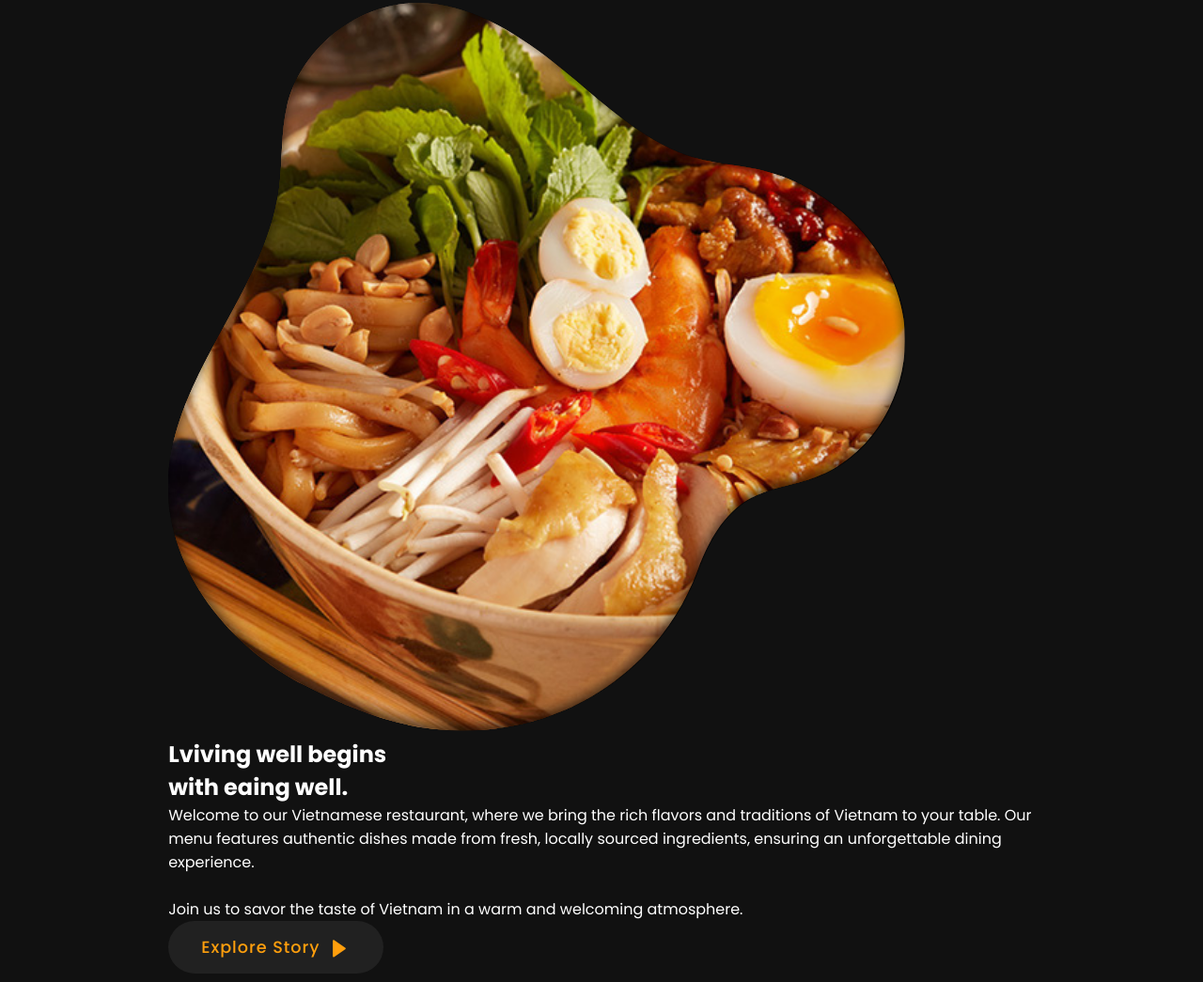
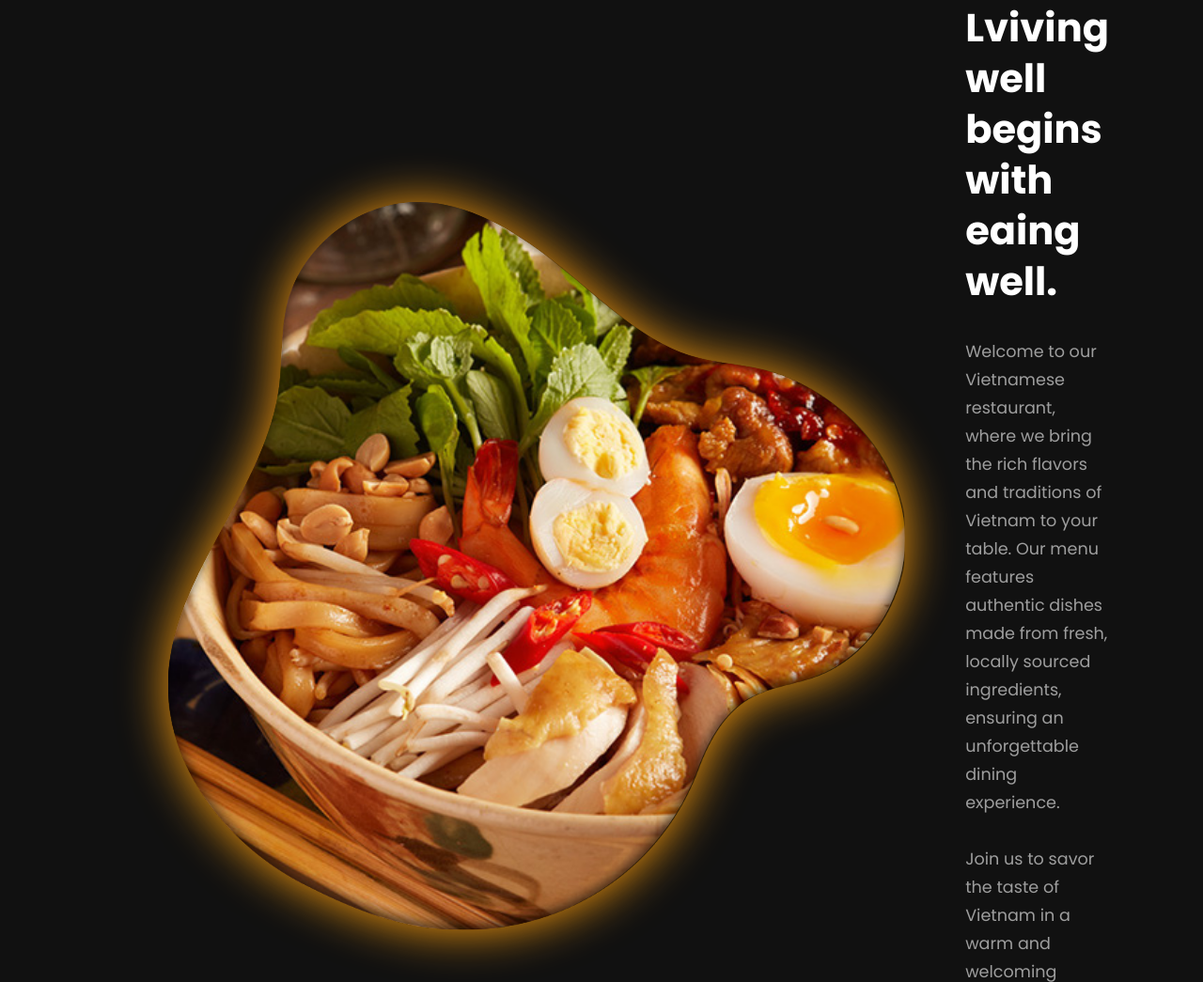
Before and after one commit to duongnguyen130/Culinary-Canvas, a plain HTML site: page index.html in a window 1280 px wide. Shown: the part 1457-2502 px from the top of the page at 94% size. Drawn offline with nearby package versions, Linux system fonts and the light colour scheme.

Commit message:
Styled About Us

```diff
--- a/styles.css
+++ b/styles.css
@@ -119,10 +119,9 @@ section{
     gap: 2rem;
 }
 
-/* Home Image*/
 .Home-img img {
     border-radius: 50%;
-    box-shadow: 0 15px 10px 15px #ff9f0d;
+    filter: drop-shadow(#ff9f0d 0px 1px 25px);
     width: 550px;
     height: auto;
     display: block;
@@ -160,7 +159,7 @@ span{
 .btn:hover{
     background-color: var(--main-color);
     color: var(--bg-color);
-    box-shadow: #ff9f0d 0px 1px 25px;
+    filter: drop-shadow(#ff9f0d 0px 1px 25px);
 }
 
 .btn2{
@@ -218,3 +217,26 @@ header.sticky{
 .container-box a:hover{
     color: var(--main-color);
 }
+
+.about{
+    display: grid;
+    grid-template-columns: repeat(2, 1fr);
+    align-items: center;
+    gap: 4rem;
+}
+.about-img{
+    filter: drop-shadow(#ff9f0d 0px 1px 25px);
+    width: 100%;
+    height: auto;
+}
+.about-text h2{
+    font-size: var(--h2-font);
+    line-height: 1.3;
+    margin-bottom: 2rem;
+}
+.about-text p{
+    color: var(--second-color);
+    font-size: var(--p-font);
+    line-height: 30px;
+    margin-bottom: 3rem;
+}
```
